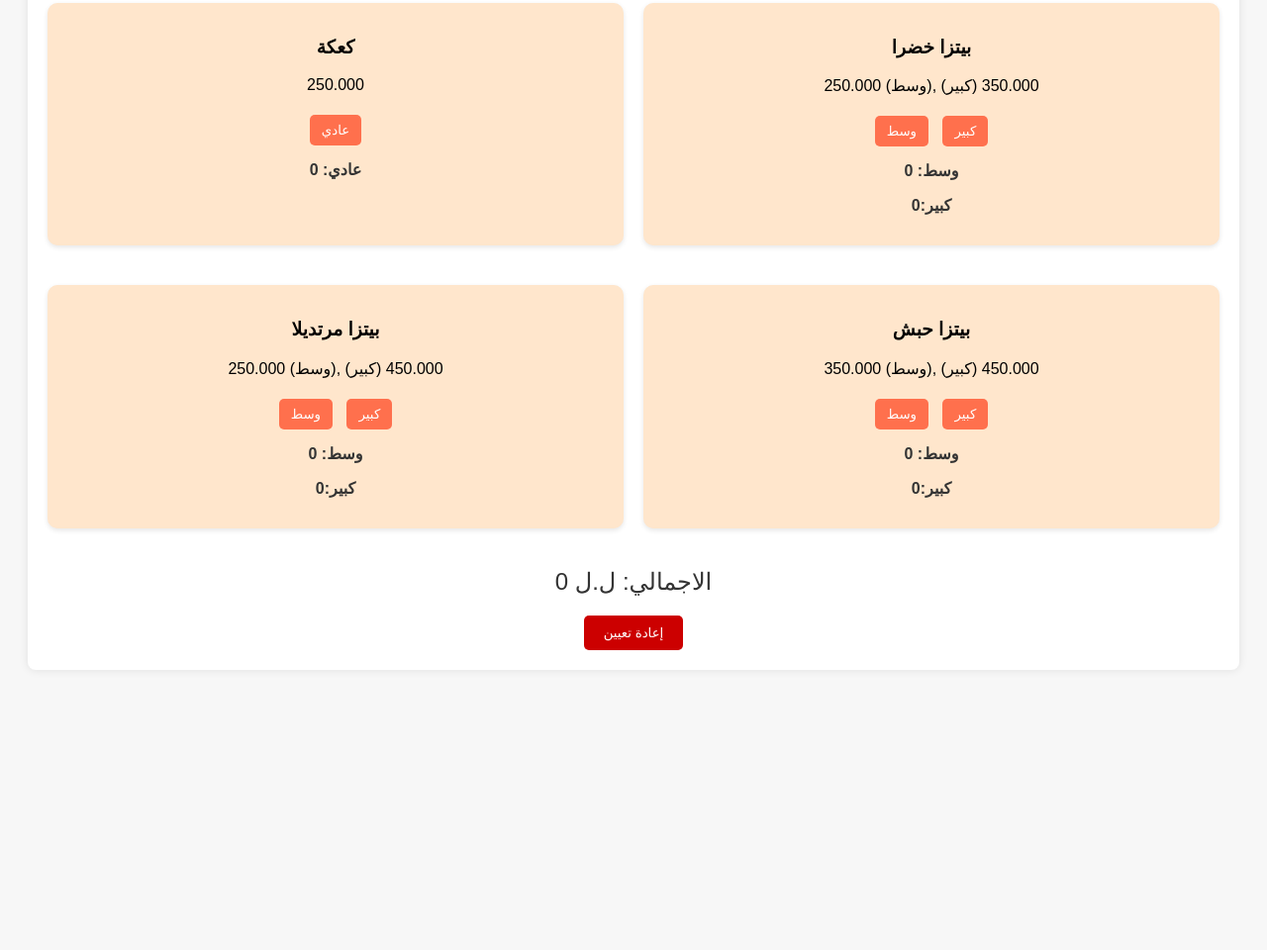
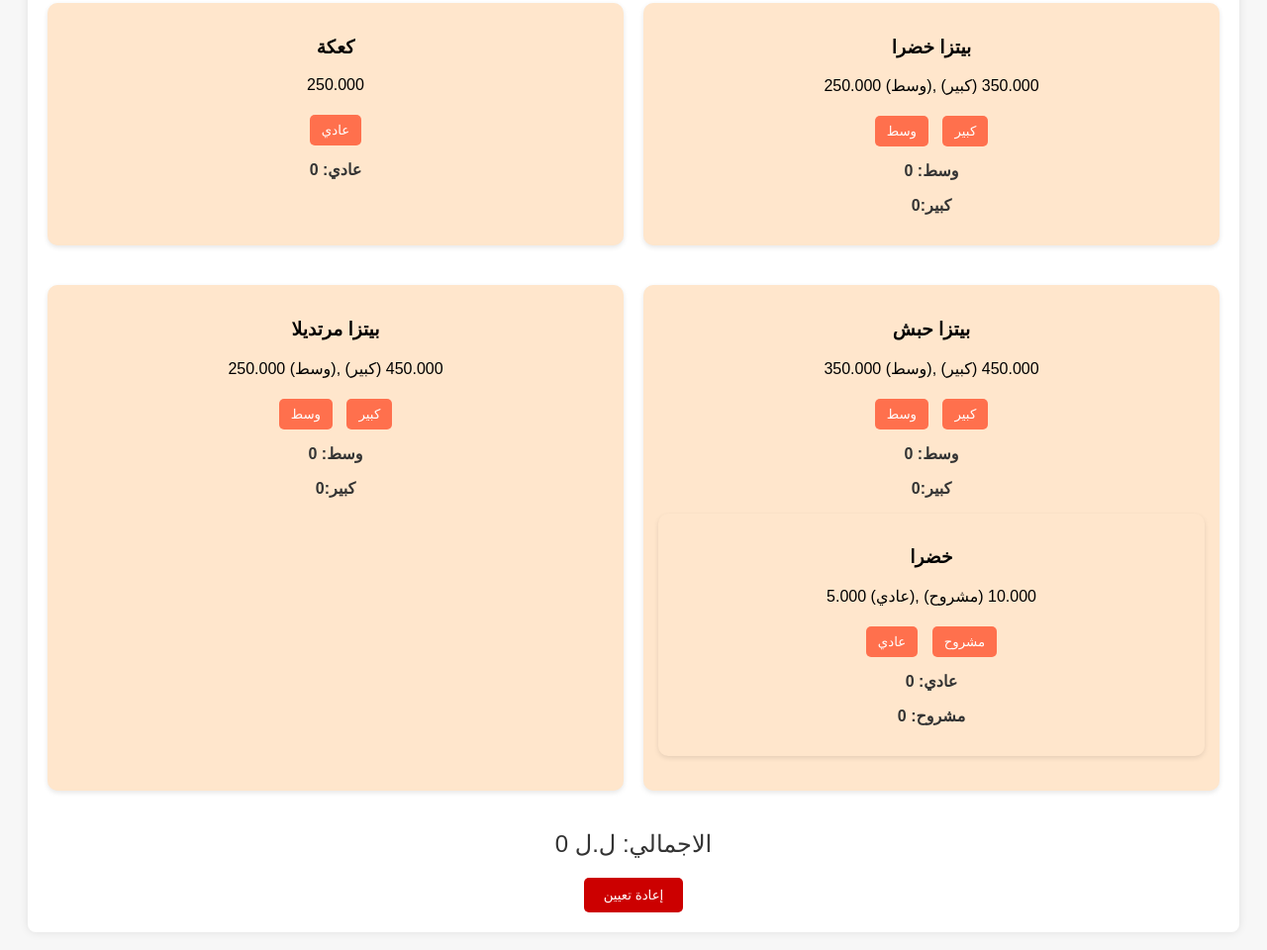
Before and after one commit to Mohammadzeineddin/safeer-sys, a plain HTML site: page index.html in a window 1280 px wide. Shown: the part 1818-2778 px from the top of the page at 99% size. Before the commit the page ends 2523 px from the top, so only its background shows below. Drawn offline with Linux system fonts and the light colour scheme.

Commit message:
Update index.html

```diff
--- a/index.html
+++ b/index.html
@@ -227,7 +227,14 @@
         <button onclick="addToOrder(450000, 'apple3', 'premium')">كبير</button>
         <p class="quantity"> وسط: <span id="apple3RegularQty">0</span></p>
         <p class="quantity"> كبير:<span id="apple3PremiumQty">0</span></p> <!-- Fix the ID here -->
-
+        <div class="product" data-price="45000">
+        <h3>خضرا</h3>
+        <p>5.000 (عادي), 10.000 (مشروح)</p>
+        <button onclick="addToOrder(5000, 'apple4', 'regular')">عادي</button>
+        <button onclick="addToOrder(10000, 'apple4', 'premium')">مشروح</button>
+        <p class="quantity"> عادي: <span id="apple4RegularQty">0</span></p>
+        <p class="quantity"> مشروح: <span id="apple4PremiumQty">0</span></p>
+      </div>
       </div>
     </div>
     <div id="total">الاجمالي: ل.ل 0</div>
@@ -255,6 +262,7 @@
       apple: { regular: 0, premium: 0 },
       apple2: { regular: 0, premium: 0 },
       apple3: { regular: 0, premium: 0 },
+      apple4: { regular: 0, premium: 0 },
     };
 
     function addToOrder(price, product, type) {
```
